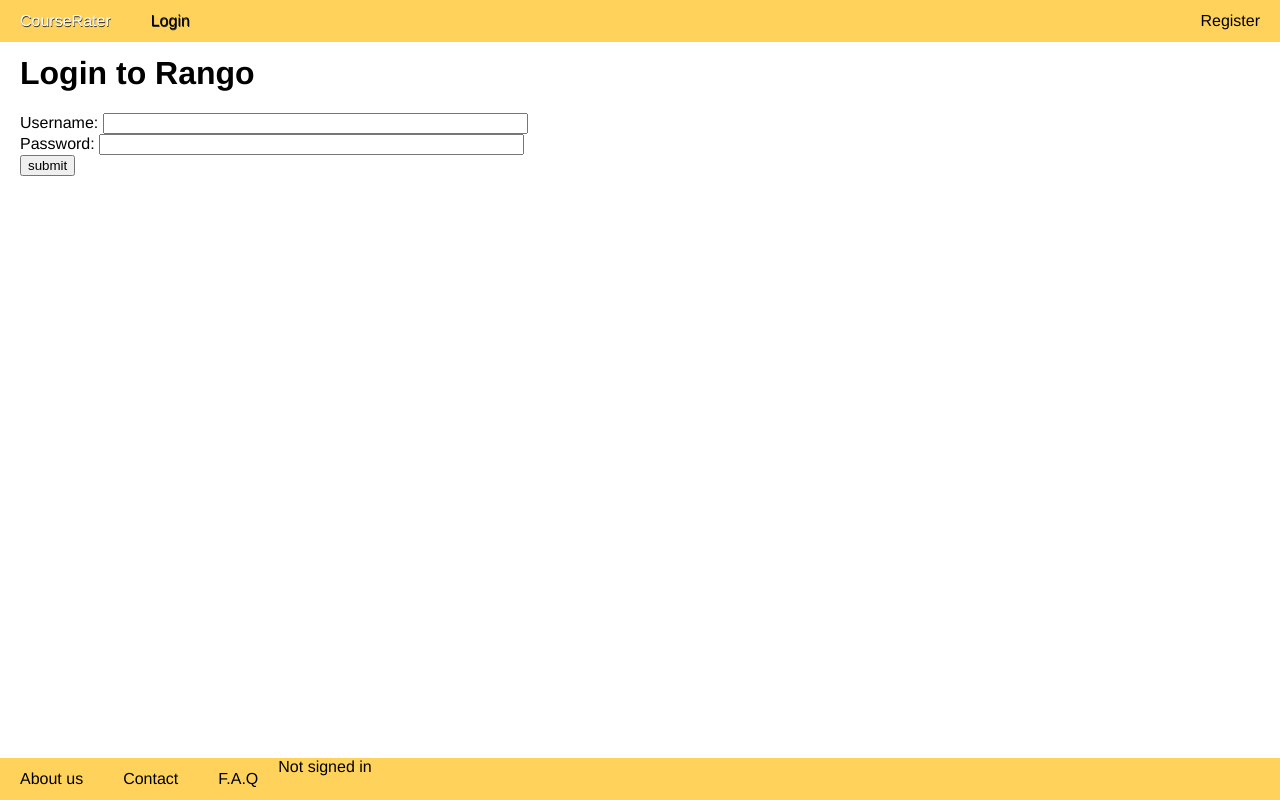
After one commit to Rajan117/CourseRater, a Django app: page /CourseRate/login/ in a window 1280 px wide. The commit adds this page. Run offline with Django 3.2, Linux system fonts and the light colour scheme.

Commit message:
Added: - Login view - Login template - Logout view - Conditional links in base.html - Login/logout functionality
No errors detected.

Rajan

```diff
--- a/CourseRate/urls.py
+++ b/CourseRate/urls.py
@@ -9,4 +9,6 @@ urlpatterns = [
     path('', views.home, name='home'),
     path('about/', views.about, name='about'),
     path('register/', views.register, name='register'),
+    path('login/', views.user_login, name='login'),
+    path('logout/', views.user_logout, name='logout'),
 ]
--- a/CourseRate/views.py
+++ b/CourseRate/views.py
@@ -1,6 +1,10 @@
+from django.contrib.auth.decorators import login_required
 from django.shortcuts import render
+from CourseRate.forms import UserForm, UserProfileForm
+from django.contrib.auth import authenticate, login, logout
 from django.http import HttpResponse
-from CourseRate.forms import UserForm, UserProfileForm
+from django.urls import reverse
+from django.shortcuts import redirect
 
 
 def home(request):
@@ -46,3 +50,31 @@ def register(request):
 
     return render(request, 'CourseRater/register.html',
                   context={'user_form': user_form, 'profile_form': profile_form, 'registered': registered})
+
+
+def user_login(request):
+    if request.method == 'POST':
+        username = request.POST.get('username')
+        password = request.POST.get('password')
+
+        user = authenticate(username=username, password=password)
+
+        if user:
+            if user.is_active:
+                login(request, user)
+                return redirect(reverse('CourseRate:home'))
+            else:
+                return HttpResponse("Your account is disabled.")
+        else:
+            print(f"Invalid login details: {username}, {password}")
+            return HttpResponse("Invalid login details supplied.")
+
+    else:
+        return render(request, 'CourseRater/login.html')
+
+@login_required
+def user_logout(request):
+
+    logout(request)
+
+    return redirect(reverse('CourseRate:home'))
--- a/CourseRater/settings.py
+++ b/CourseRater/settings.py
@@ -33,6 +33,8 @@ MEDIA_DIR = os.path.join(BASE_DIR, 'media')
 
 MEDIA_ROOT = MEDIA_DIR
 MEDIA_URL = '/media/'
+
+LOGIN_URL = '/rango/login/'
 
 STATICFILES_DIRS = [STATIC_DIR, ]
 
--- a/templates/CourseRater/base.html
+++ b/templates/CourseRater/base.html
@@ -11,6 +11,7 @@
     </title>
 
     <style>
+
 
       body {
         margin:0;
@@ -68,8 +69,13 @@
   <body>
     <ul class = "top">
       <li style="text-shadow: 0.5px 0.5px #333;"><a href="{% url 'CourseRate:home' %}">CourseRater</a></li>
-      <li style="float:right"><a          >Sign in</a></li>
-      <li style="float:right"><a href="{% url 'CourseRate:register' %}">Register</a></li>
+
+        {% if user.is_authenticated %}
+        <li style="text-shadow: 0.5px 0.5px #333;"><a href="{% url 'CourseRate:logout' %}">Logout</a></li>
+        {% else %}
+        <li style="text-shadow: 0.5px 0.5px #333;"><a href="{% url 'CourseRate:login' %}">Login</a></li>
+        <li style="float:right"><a href="{% url 'CourseRate:register' %}">Register</a></li>
+        {% endif %}
     </ul>
 
     <div class = "main">
@@ -82,6 +88,11 @@
       <li><a href="{% url 'CourseRate:about' %}">About us</a></li>
       <li><a          >Contact</a></li>
       <li><a          >F.A.Q</a></li>
+        {% if user.is_authenticated %}
+        Hello {{ user.username }}
+        {% else %}
+        Not signed in
+        {% endif %}
     </ul>
   </body>
 </html>
--- /dev/null
+++ b/templates/CourseRater/login.html
@@ -0,0 +1,18 @@
+{% extends 'CourseRater/base.html' %}
+{% load static %}
+
+{% block title_block %}
+Login
+{% endblock %}
+
+{% block body_block %}
+<h1>Login to Rango</h1>
+<form id="login_form" method="post" action="{% url 'CourseRate:login' %}">
+    {% csrf_token %}
+    Username: <input type="text" name="username" value="" size="50" />
+    <br />
+    Password: <input type="password" name="password" value="" size="50" />
+    <br />
+    <input type="submit" value="submit" />
+</form>
+{% endblock %}
```
Also changed, not shown: db.sqlite3.
